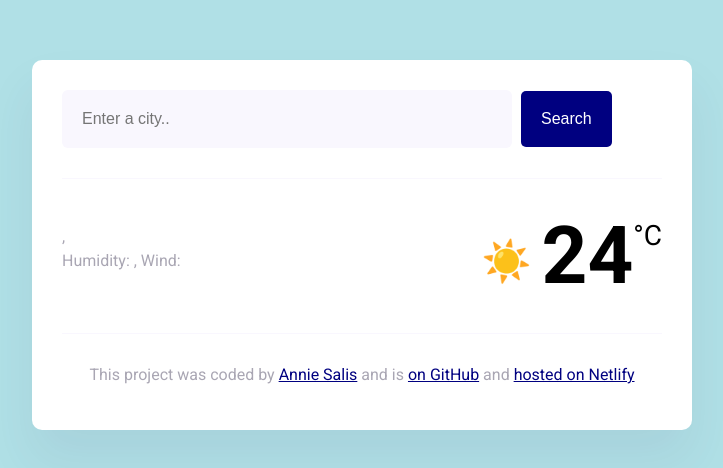
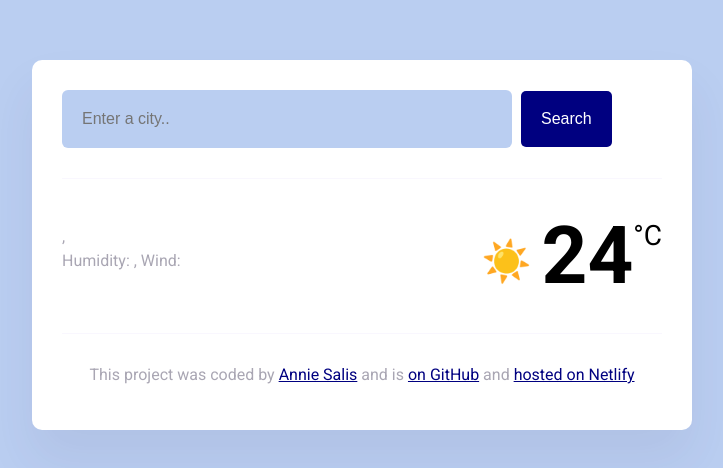
Before and after one commit to anniesalis/shecodes-weather-project, a plain HTML site: page index.html in a window 1280 px wide. Shown: the whole page, without its empty margins (278-1001 px from the left). Drawn offline with nearby package versions, Linux system fonts and the light colour scheme; no server answers.

Commit message:
Update style.css

```diff
--- a/style.css
+++ b/style.css
@@ -1,5 +1,5 @@
 body {
-  background: powderblue;
+  background: rgb(186, 206, 241);
   font-family: "Roboto", sans-serif;
 }
 
@@ -22,7 +22,7 @@ header {
 }
 
 .search-form-input {
-  background-color: #f9f7fe;
+  background-color: rgb(186, 206, 241);
   border: none;
   color: rgba(39, 33, 66, 0.4);
   font-size: 16px;
```
